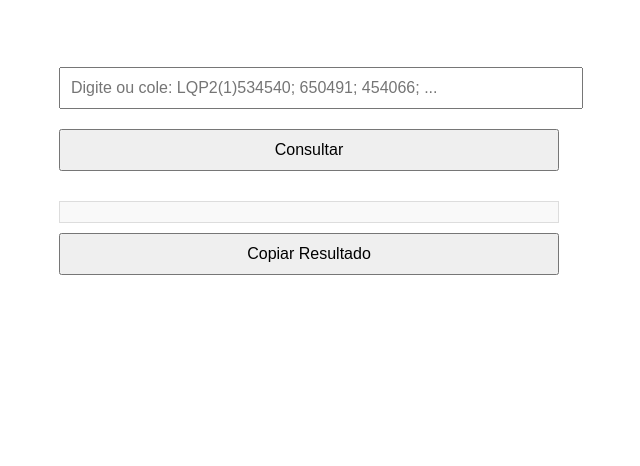
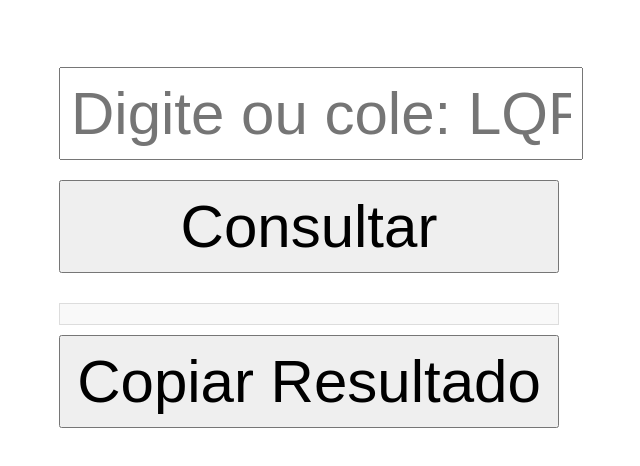
Before and after one commit to apologialinux/apologialinux.github.io, a plain HTML site: page index.html in a window 1280 px wide. Shown: the part 132-598 px from the top of the page, without its empty margins (331-971 px from the left). Drawn offline with Linux system fonts and the light colour scheme.

Commit message:
Update index.html

```diff
--- a/index.html
+++ b/index.html
@@ -17,7 +17,7 @@
             width: 100%;
             padding: 10px;
             margin: 10px 0;
-            font-size: 16px;
+            font-size: 60px;
         }
         #result {
             margin-top: 20px;
@@ -28,6 +28,7 @@
         }
         .error {
             color: red;
+            font-size: 60px;
         }
         .alert {
             color: orange;
```
